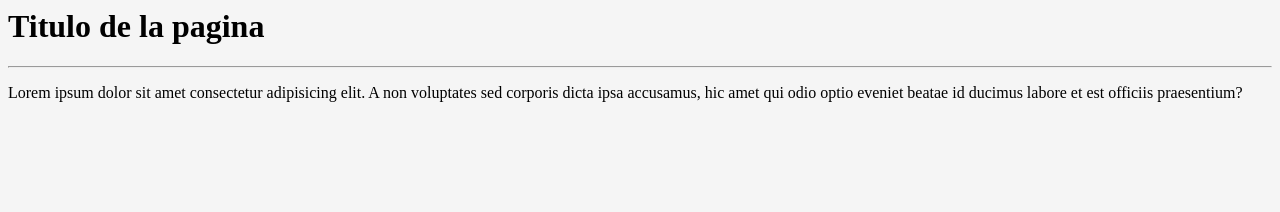
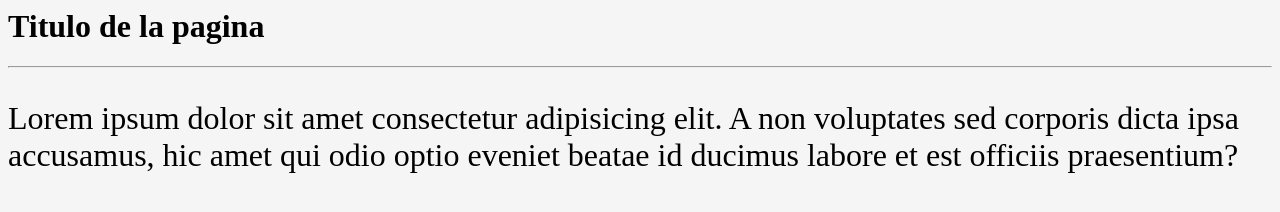
Before and after one commit to DanielAndresTobonComba/Git, a plain HTML site: page index.html in a window 1280 px wide. Drawn offline with Linux system fonts and the light colour scheme.

Commit message:
Agregando estilos a los parrafos del index

```diff
--- a/index.html
+++ b/index.html
@@ -4,6 +4,11 @@
     <style>
         body {
             background-color: whitesmoke;
+        }
+
+        p{
+            font-size: 2em;
+
         }
     </style>
  </head>
```
